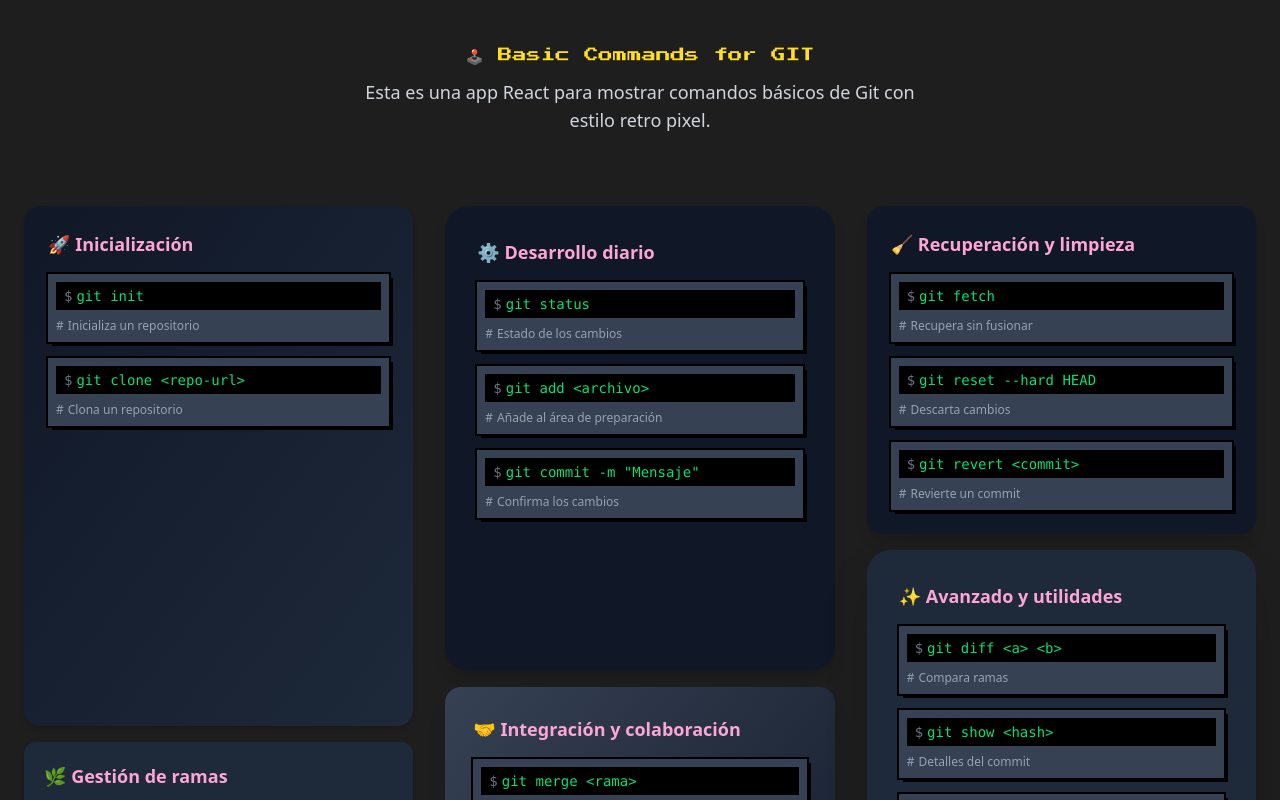
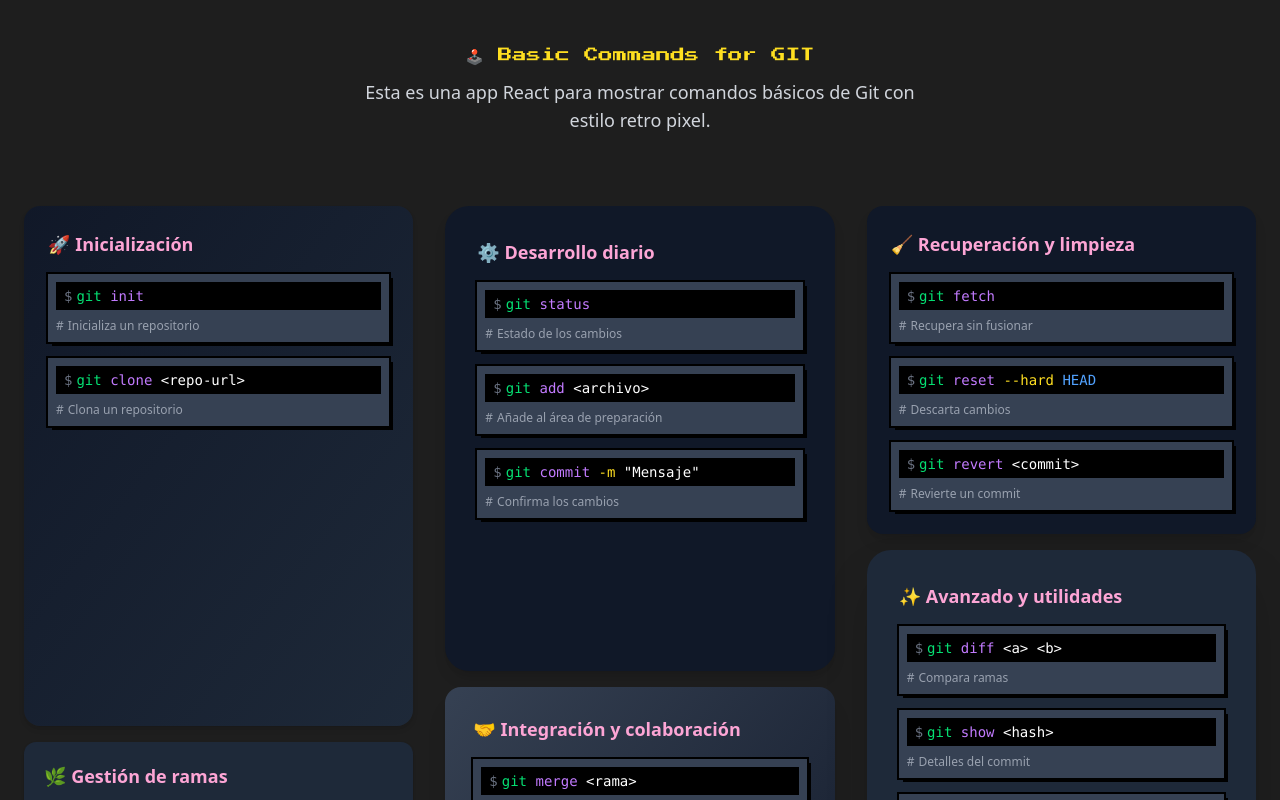
Before and after one commit to AdrianGerman/basic-commands-for-git, a React (Vite) app: page / in a window 1280 px wide. Shown: the top 800 px of the page. Built offline with nearby package versions, Linux system fonts and the light colour scheme.

Commit message:
add colors in commands

```diff
--- a/src/components/CommandItem.jsx
+++ b/src/components/CommandItem.jsx
@@ -1,10 +1,42 @@
-export const CommandItem = ({ command, description }) => (
+export const CommandItem = ({ command, description }) => {
+  const parseCommand = (text) => {
+    const regex = /"[^"]*"|<[^>]*>|--?[a-zA-Z-]+|\b[A-Z]{2,}\b|[\w-]+/g
+    const tokens = text.match(regex) || []
+
+    return tokens.map((token, i) => {
+      let colorClass = ""
+
+      if (i === 0 && token === "git") {
+        colorClass = "text-green-400"
+      } else if (/^--?\w+/.test(token)) {
+        colorClass = "text-yellow-300"
+      } else if (/^<.*>$/.test(token)) {
+        colorClass = "text-white"
+      } else if (/^".*"$/.test(token)) {
+        colorClass = "text-white"
+      } else if (/^[A-Z]{2,}$/.test(token)) {
+        colorClass = "text-blue-400"
+      } else {
+        colorClass = "text-purple-400"
+      }
+
+      return (
+        <span key={i} className={`${colorClass}`}>
+          {i > 0 ? " " : ""}
+          {token}
+        </span>
+      )
+    })
+  }
+
+  return (
     <div className="bg-gray-700 p-2 rounded-none shadow-[4px_4px_0px_0px_#000] outline-2 outline-black transition-transform duration-300 hover:scale-105 cursor-pointer">
-    <p className="text-green-400 font-mono text-sm before:content-['$'] before:mr-1 before:text-gray-500 bg-black py-1 px-2">
-      {command}
+      <p className="bg-black py-1 px-2 text-sm font-mono before:content-['$'] before:mr-1 before:text-gray-500">
+        {parseCommand(command)}
       </p>
       <p className="text-gray-400 text-xs before:content-['#'] before:mr-1 mt-2">
         {description}
       </p>
     </div>
   )
+}
```
Lines whose indentation alone changed are shown as unchanged.
